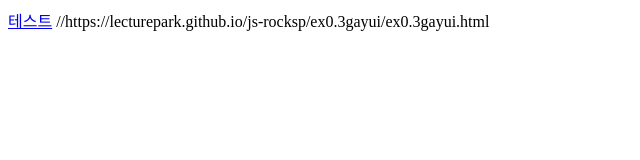
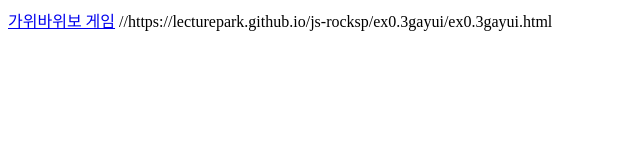
Before and after one commit to lecturepark/js-rocksp, a plain HTML site: page index.html in a window 1280 px wide. Shown: the whole page, without its empty margins (0-640 px from the left). Drawn offline with Linux system fonts and the light colour scheme.

Commit message:
Update index.html

```diff
--- a/index.html
+++ b/index.html
@@ -5,7 +5,7 @@
     <title>Document</title>
 </head>
 <body>
-    <a href="ex0.3gayui/ex0.3gayui.html">테스트</a>
+    <a href="ex0.3gayui/ex0.3gayui.html">가위바위보 게임</a>
 </body>
 </html>
 //https://lecturepark.github.io/js-rocksp/ex0.3gayui/ex0.3gayui.html
```
